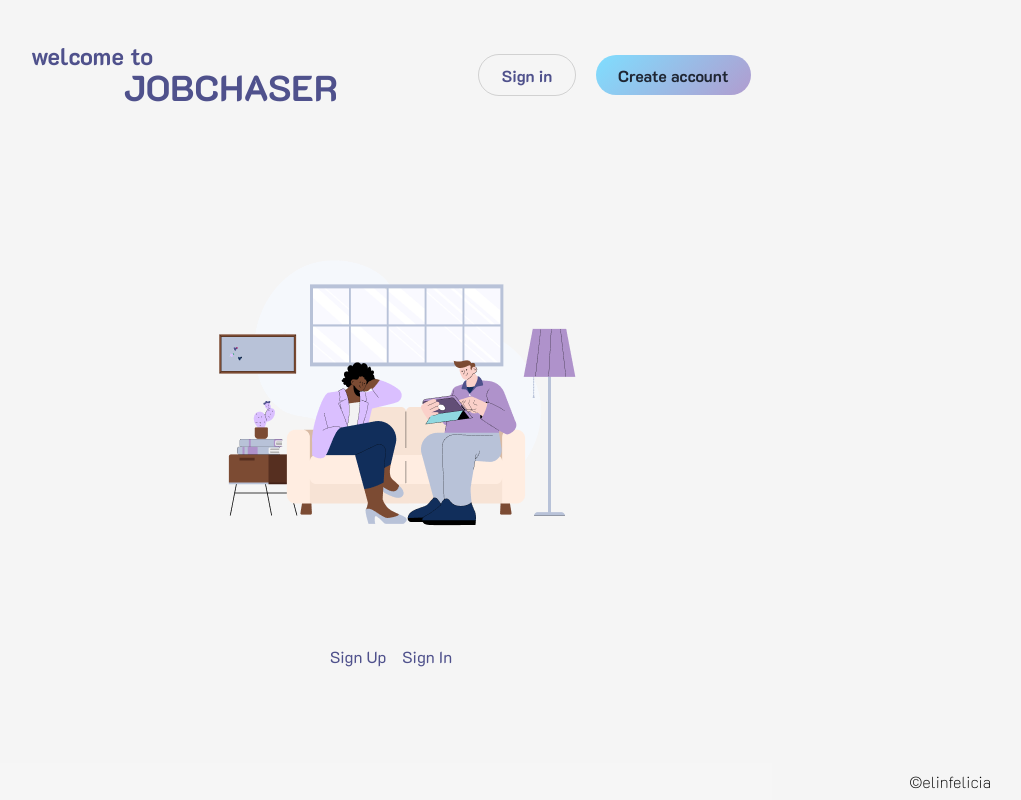
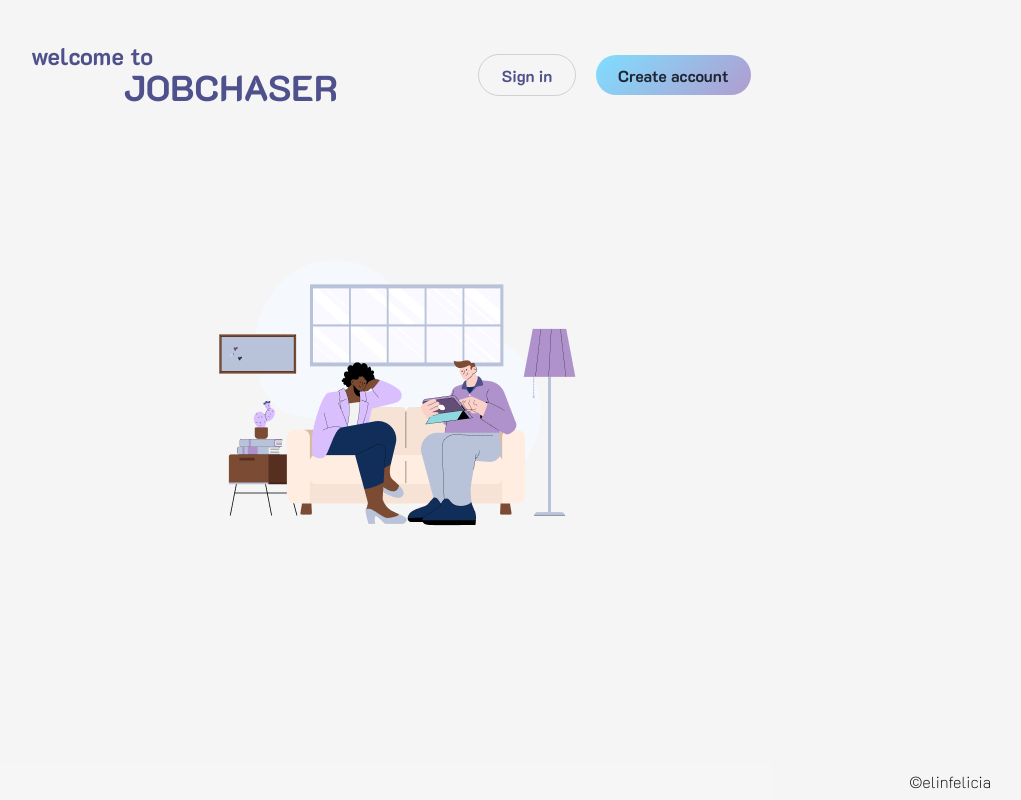
Before and after one commit to elinfelicia/jobchaser, a React (Vite) app: page / in a window 1280 px wide. Shown: the whole page, without its empty margins (249-1270 px from the left). Built offline with nearby package versions, Linux system fonts and the light colour scheme; no server answers.

Commit message:
remove old auth links

```diff
--- a/src/components/pages/LandingPage.tsx
+++ b/src/components/pages/LandingPage.tsx
@@ -21,10 +21,6 @@ function LandingPage() {
   return (
     <div className="landing-page">
       <img src="/assets/05.png" alt="JobChaser" className="landing-page__image" />
-      <div className="landing-links">
-        <Link to="/signup" className="nav-link">Sign Up</Link>
-        <Link to="/signin" className="nav-link">Sign In</Link>
-      </div>
     </div>
   );
 }
```
